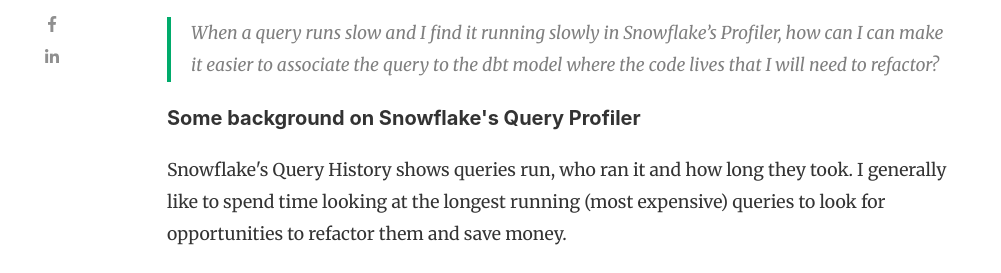
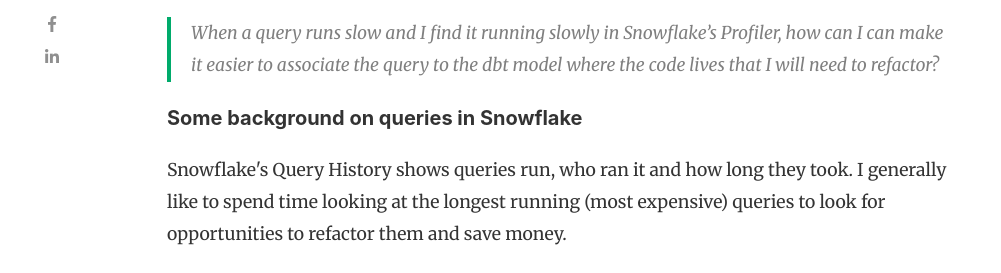
Before and after one commit to jaygrossman/jaygrossman.github.io, a Jekyll site: the page built from _posts/2024-10-10-associating_dbt_models_to_queries_in_snowflake.md, in a window 1280 px wide and 900 px high, scrolled down 1157 px. Shown: the part 154-427 px from the top of the window, without its empty margins (118-1119 px from the left). Built offline with Jekyll 4.4.1, drawn with Linux system fonts in a browser that asks for light colours; nearby versions of some CDN libraries; comment, search, counter and statistics services are not loaded.

Commit message:
associating_dbt_models_to_queries_in_snowflak

```diff
--- a/_posts/2024-10-10-associating_dbt_models_to_queries_in_snowflake.md
+++ b/_posts/2024-10-10-associating_dbt_models_to_queries_in_snowflake.md
@@ -20,7 +20,7 @@ comments: false
 
 > When a query runs slow and I find it running slowly in Snowflake's Profiler, how can I can make it easier to associate the query to the dbt model where the code lives that I will need to refactor?
 
-<h5>Some background on Snowflake's Query Profiler</h5>
+<h5>Some background on queries in Snowflake</h5>
 
 <p>Snowflake's Query History shows queries run, who ran it and how long they took. I generally like to spend time looking at the longest running (most expensive) queries to look for opportunities to refactor them and save money.</p>
 
```
